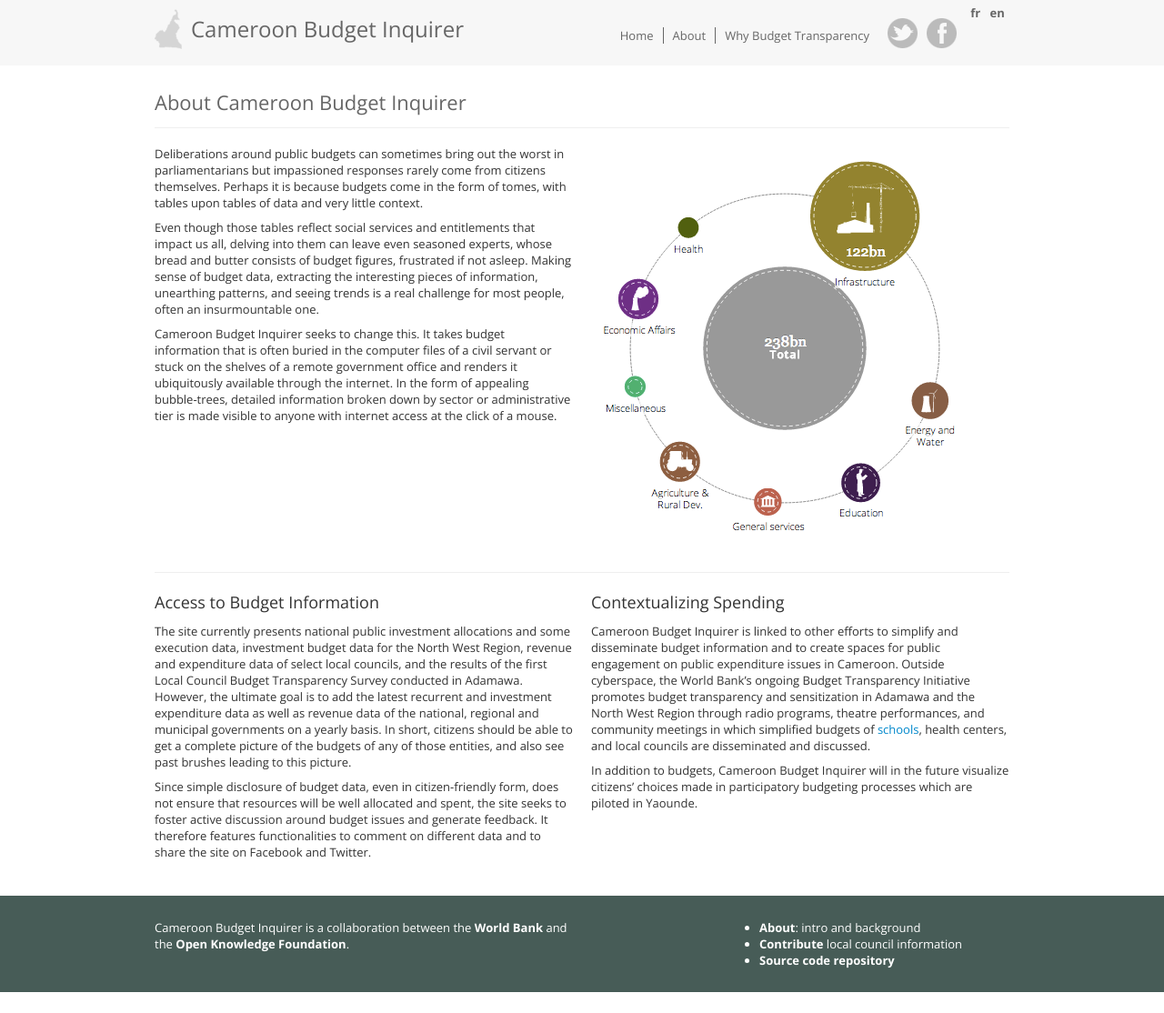
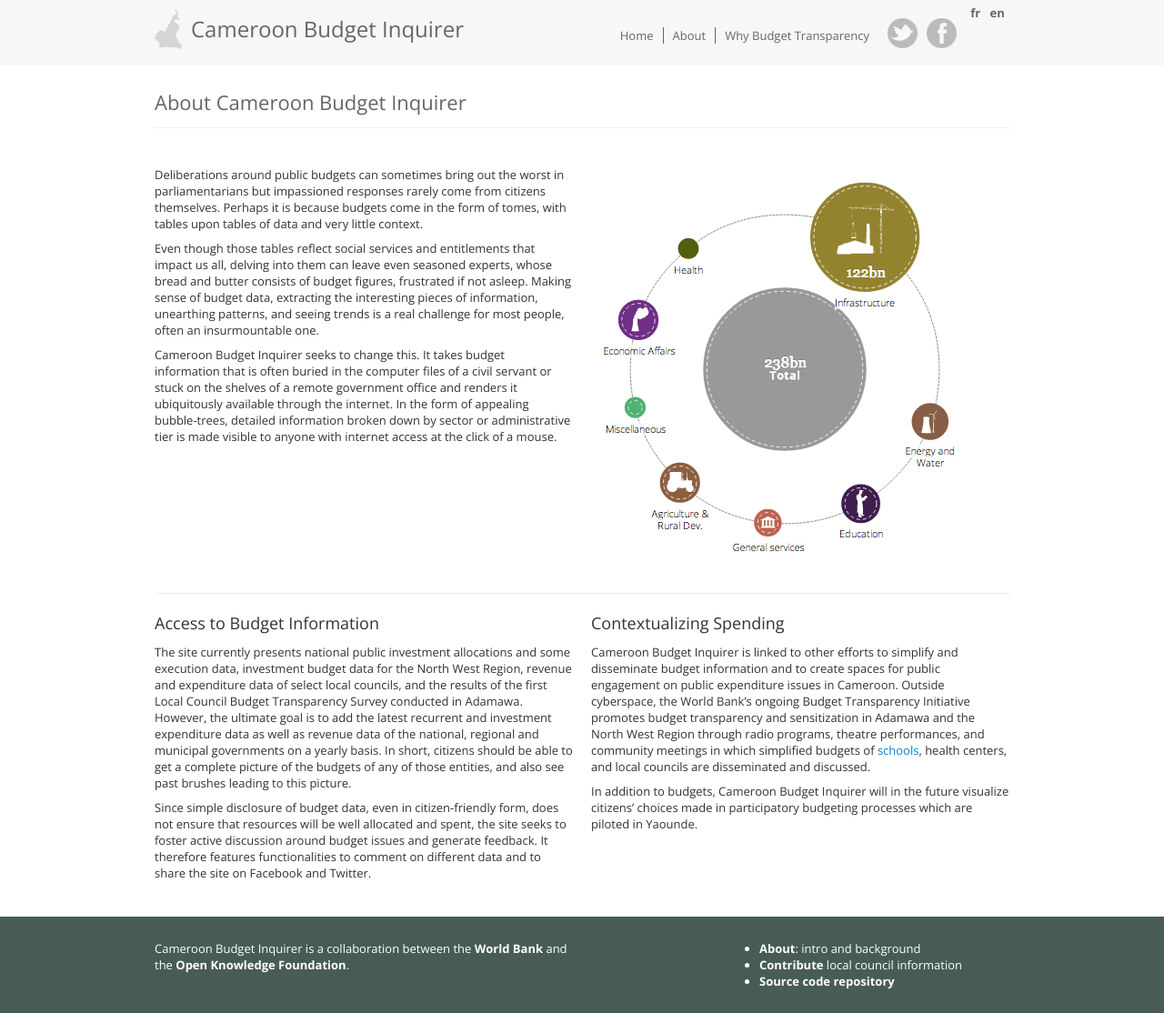
Before and after one commit to openspending/cameroon.openspending.org, a Jekyll site: the page built from en/about.html, in a window 1280 px wide. Shown: the whole page at 91% size. Built offline with Jekyll 4.4.1, drawn with Linux system fonts in a browser that asks for light colours; nearby versions of some CDN libraries; before the commit the page ends 1091 px from its top, so only the background shows below that.

Commit message:
increase margin-bottom for page-title

```diff
--- a/css/style.css
+++ b/css/style.css
@@ -27,7 +27,7 @@
     font-family: "Open Sans", sans-serif;
     padding-left:0;/*30px;*/
     padding-bottom: 10px;
-    margin: 9px 0 19px 0;
+    margin: 9px 0 42px 0;
     border-bottom: 1px solid #efefef;
 }
 
```
